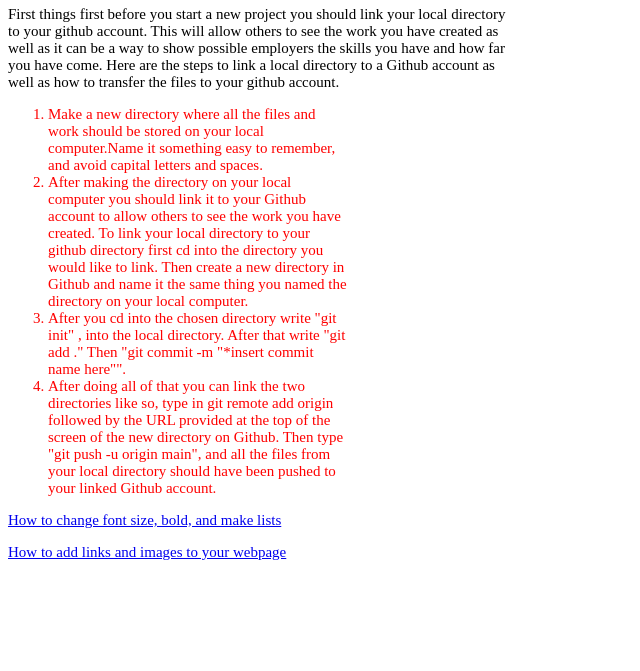
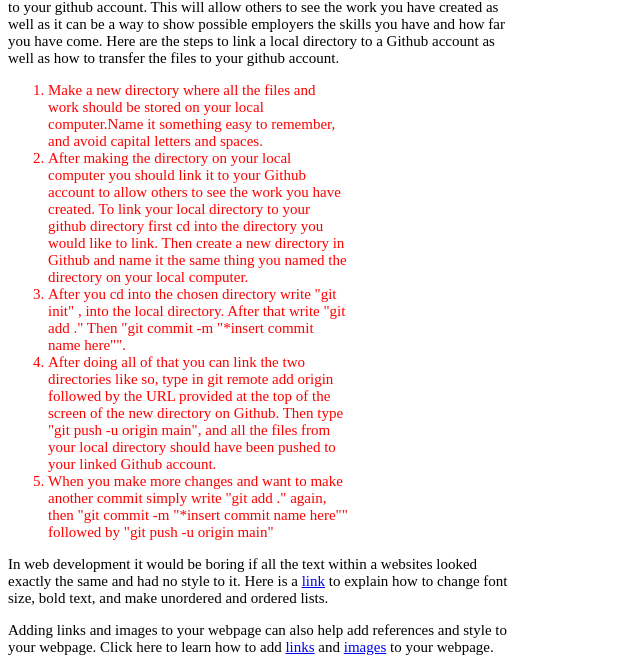
Before and after one commit to georgediaz325/My_HTML_Notes, a plain HTML site: page index.html in a window 1280 px wide. Shown: the part 132-803 px from the top of the page, without its empty margins (0-640 px from the left). Drawn offline with Linux system fonts and the light colour scheme.

Commit message:
third commit

```diff
--- a/css/style.css
+++ b/css/style.css
@@ -11,7 +11,7 @@ h1{
 }
 h2{
     color:rgb(3, 75, 99);
-    font-size: 30px;
+    font-size: 20px;
 
 }
 p{
--- a/index.html
+++ b/index.html
@@ -47,16 +47,25 @@
                     files from your local directory should have been pushed to
                     your linked Github account.
                 </li>
+                <li>When you make more changes and want to make another commit
+                    simply write "git add ." again, then
+                    "git commit -m "*insert commit name here""
+                    followed by "git push -u origin main"
+                </li>
             </ol>
         </p>
-        <p>
-            <a href="texteditors.html">
-                How to change font size, bold, and make lists
-            </a>
+        <p>In web development it would be boring if all the
+            text within a websites looked exactly the same and had
+            no style to it. Here is a <a href="texteditors.html">link</a>
+            to explain how to change font size, bold text, and make
+             unordered and ordered lists.
+
         </p>
         <p>
-            <a href="links.html">
-                How to add links and images to your webpage
+            Adding links and images to your webpage can also
+            help add references and style to your webpage. Click here
+            to learn how to add <a href="links.html">links</a>
+            and <a href="links.html">images</a> to your webpage.
             </a>
         </p>
 
```
